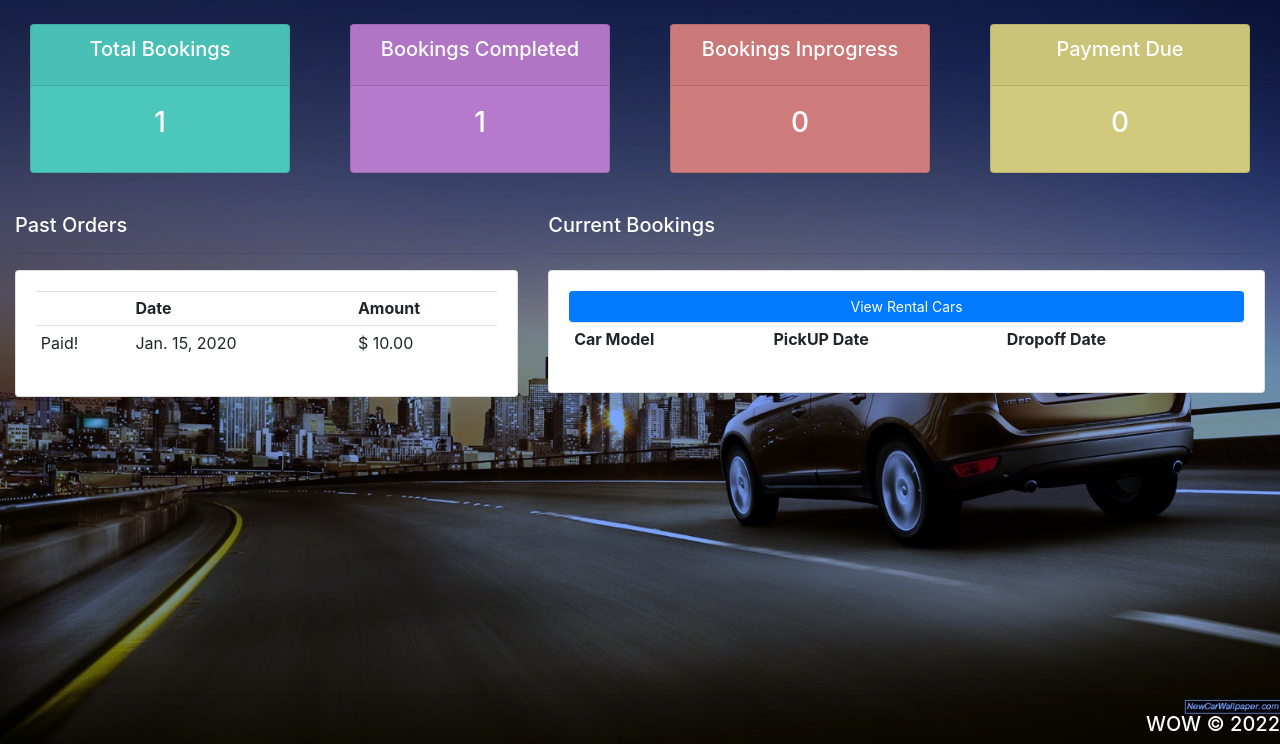
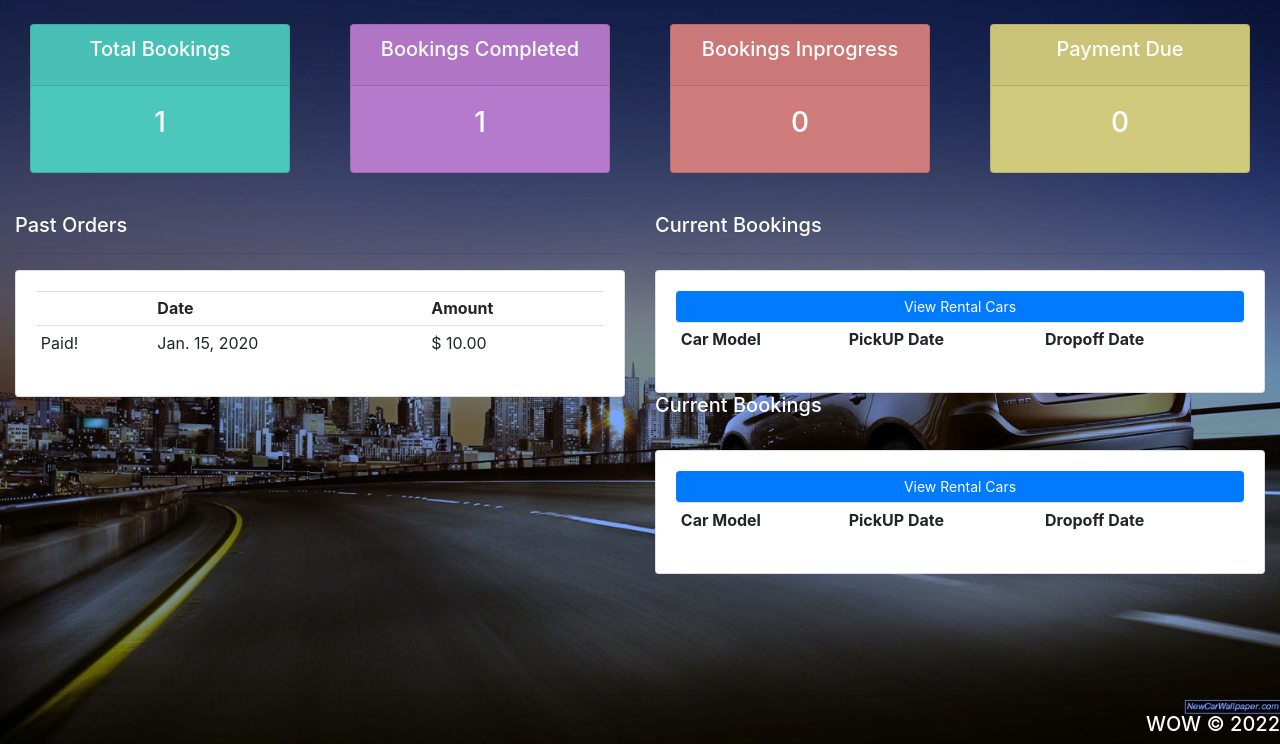
Before and after one commit to ku2045/WOW, a Django app: page /admindashboard/1/ in a window 1280 px wide. Shown: the part 56-800 px from the top of the page. Run offline with Django 3.2, Linux system fonts and the light colour scheme; tables that the repository leaves empty hold one stand-in row (values such as "Sample post"); lists and menus that the app fills with data are empty; some libraries are stand-ins or nearby versions.

Commit message:
Init Html admin page

```diff
--- a/wow/templates/wow/admin_dashboard.html
+++ b/wow/templates/wow/admin_dashboard.html
@@ -7,7 +7,7 @@
 <br>
 
 <div class="row">
-	<div class="col-md-5" style="color:white">
+	<div class="col-md-6" style="color:white">
 		<h5>Past Orders</h5>
 		<hr>
 		<div class="card card-body">
@@ -33,7 +33,9 @@
 		</div>
 	</div>
 
-	<div class="col-md-7" style="color:white">
+	<div class="col-md-6" style="color:white">
+		<div class="row-md-6" style="color:white">
+
 			<h5>Current Bookings</h5>
 			<hr>
 			<div class="card card-body">
@@ -62,6 +64,37 @@
 				</table>
 			</div>
 		</div>
+		<div class="row-md-6" style="color:white">
+
+			<h5>Current Bookings</h5>
+			<hr>
+			<div class="card card-body">
+				<!-- book ride btn was here -->
+				<a class="btn btn-primary  btn-sm btn-block" href="{% url 'cars' id %}">View Rental Cars</a>
+				<table class="table table-sm">
+					<tr>
+						<th>Car Model</th>
+						<th>PickUP Date</th>
+						<th>Dropoff Date</th>
+					</tr>
+
+					{% for order in curr_orders %}
+						<tr>
+							<td>{{order.v.v_make}} {{order.v.v_model}}</td>
+							<td>{{order.pickup_date}}</td>
+							<td>{{order.dropoff_date}}</td>
+							{% if not order.end_odometer %}
+							<td><a class="btn btn-sm btn-info" href="{% url 'update_order' order.id %}">Update</a></td>
+							<td><a class="btn btn-sm btn-danger" href="{% url 'delete_order' order.id %}">Delete</a></td>
+							{% endif %}
+						</tr>
+					{% endfor %}
+
+
+				</table>
+			</div>
+		</div>
+	</div>
 
 </div>
 
```
Lines whose indentation alone changed are shown as unchanged.
